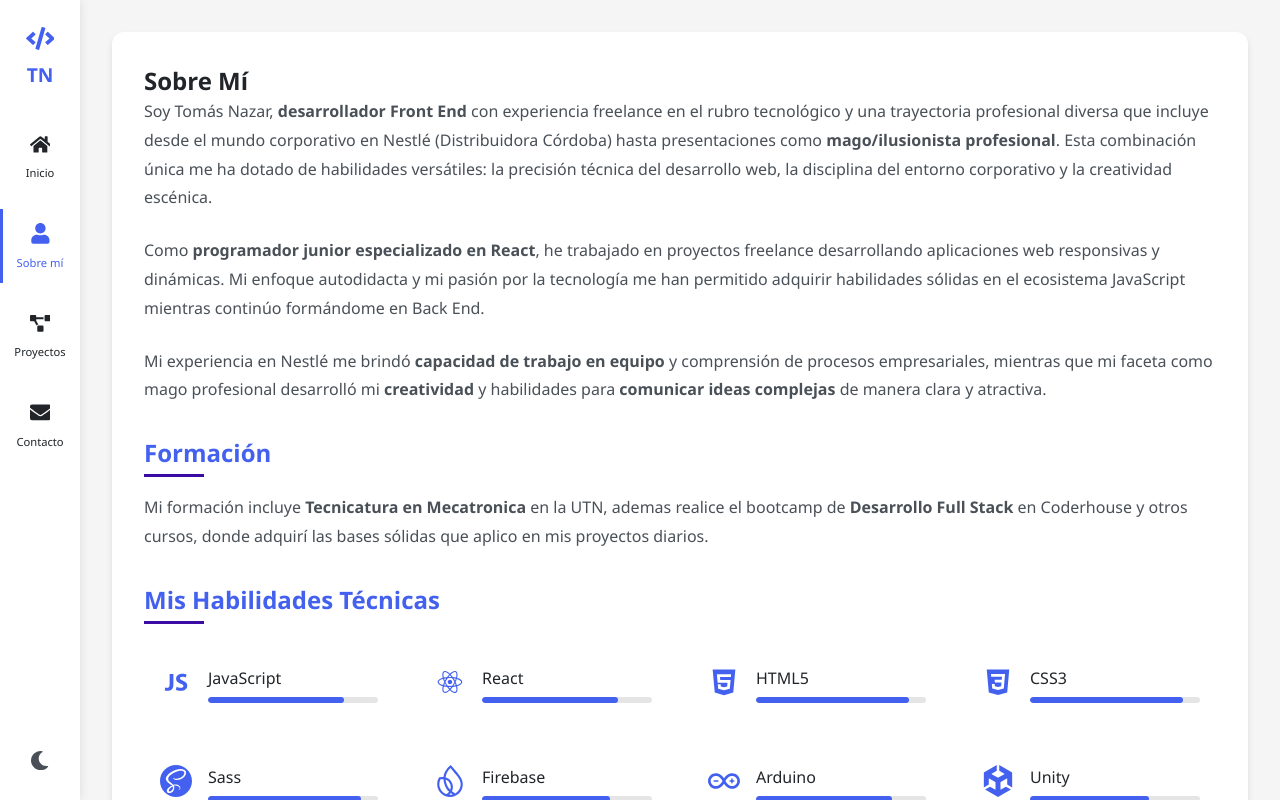
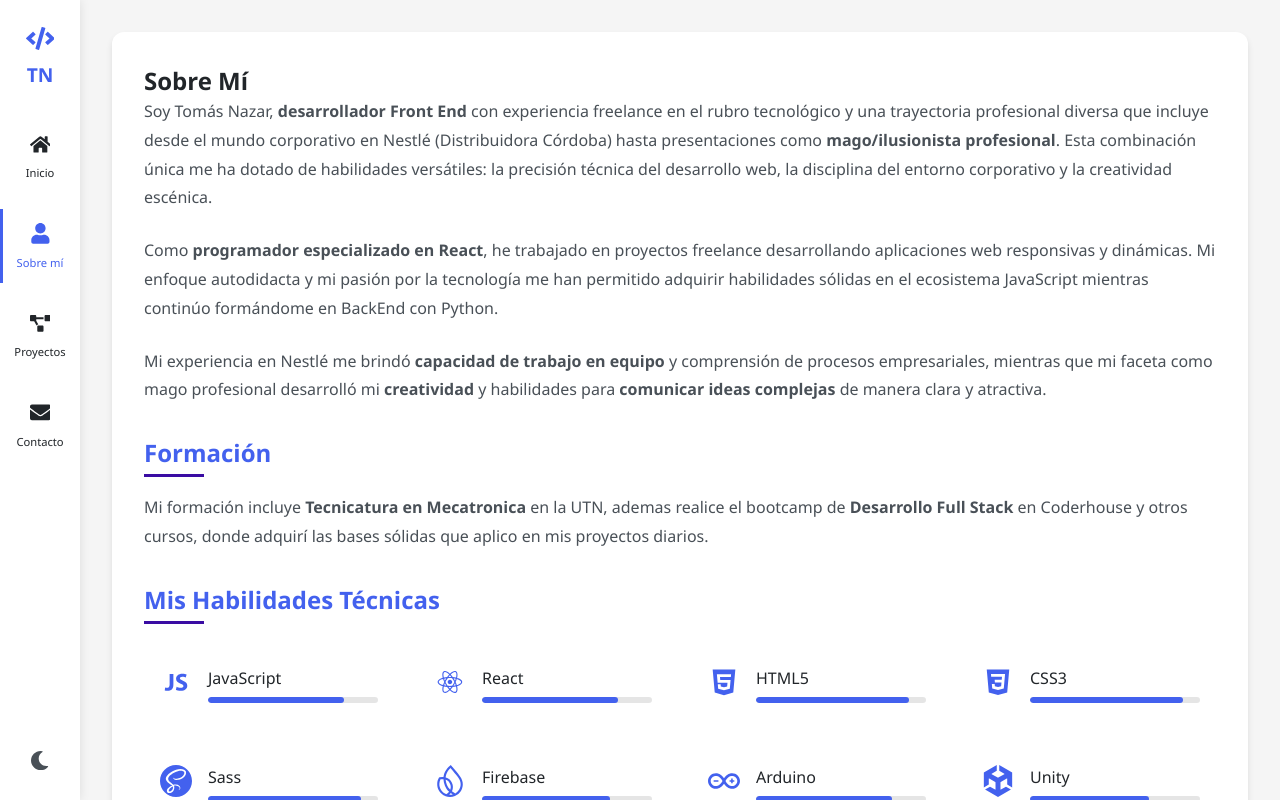
Before and after one commit to TommiNazar/portfolio-tomas, a React (Create React App) app: page / in a window 1280 px wide. Both pictures are taken after a click on the item "Sobre mí". Shown: the top 800 px of the page. Built offline with nearby package versions, Linux system fonts and the light colour scheme.

Commit message:
agregando cv

```diff
--- a/src/components/About.js
+++ b/src/components/About.js
@@ -12,7 +12,7 @@ const About = () => {
     { name: "Firebase", icon: <SiFirebase />, level: 75 },
     { name: "Arduino", icon: <SiArduino />, level: 80 },
     { name: "Unity", icon: <SiUnity />, level: 70 },
-    { name: "Python", icon: <SiPython />, level: 60 },
+    { name: "Python", icon: <SiPython />, level: 80 },
     { name: "Django", icon: <SiDjango />, level: 60 }
   ];
 
@@ -31,9 +31,9 @@ const About = () => {
           </p>
 
           <p>
-            Como <strong>programador junior especializado en React</strong>, he trabajado en proyectos freelance desarrollando
+            Como <strong>programador especializado en React</strong>, he trabajado en proyectos freelance desarrollando
             aplicaciones web responsivas y dinámicas. Mi enfoque autodidacta y mi pasión por la tecnología me han permitido
-            adquirir habilidades sólidas en el ecosistema JavaScript mientras continúo formándome en Back End.
+            adquirir habilidades sólidas en el ecosistema JavaScript mientras continúo formándome en BackEnd con Python.
           </p>
 
           <p>
--- a/src/components/Home.js
+++ b/src/components/Home.js
@@ -1,6 +1,7 @@
 import React from 'react';
 import { FaGithub, FaLinkedin, FaFileDownload } from 'react-icons/fa';
 import imagen from '../assets/profile.jpeg'
+import CV from '../assets/TomasNazarCV.pdf'
 
 const Home = () => {
   return (
@@ -30,7 +31,7 @@ const Home = () => {
             <a href="#contact" className="btn btn--primary">
               Contáctame
             </a>
-            <a href="/cv-tomas-nazar.pdf" download className="btn btn--secondary">
+            <a href = {CV} download className="btn btn--secondary">
               <FaFileDownload /> Descargar CV
             </a>
           </div>
--- a/src/components/Projects.js
+++ b/src/components/Projects.js
@@ -40,7 +40,7 @@ const projects = [
   {
     id: 4,
     title: "magia-interactiva-js",
-    description: "Pagina interactiva que le realiza al usuario trucos de magiaI.",
+    description: "Pagina interactiva que le realiza al usuario trucos de magia.",
     technologies: ["JavaScript", "Css", "HTML"],
     github: "https://github.com/TommiNazar/magia-interactiva-js",
     demo: "https://magia-interactiva-js.vercel.app/",
```
Also changed, not shown: 1 other file (tests, documents, lock files or other folders).
